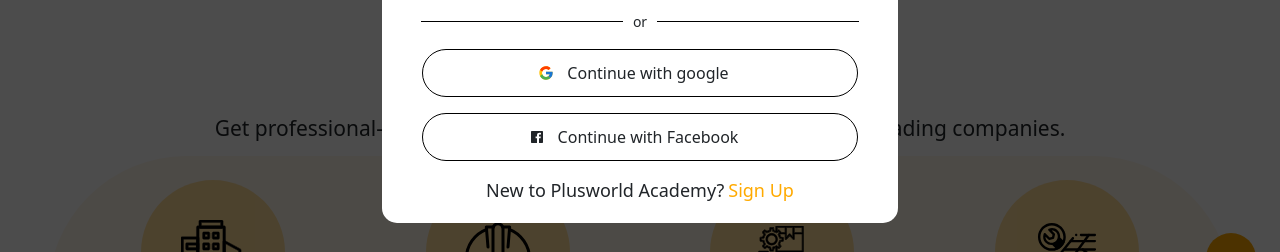
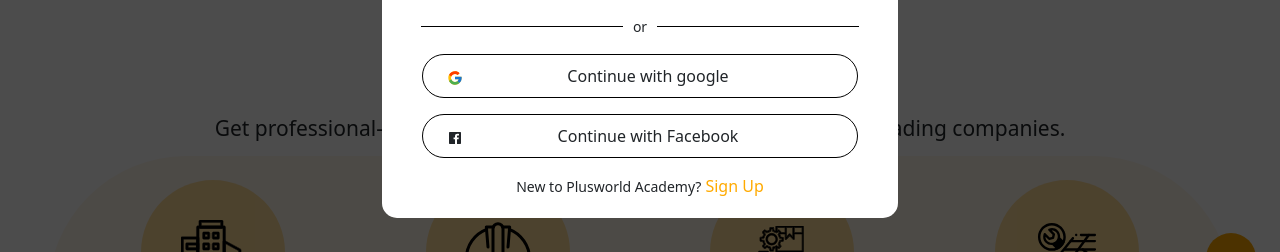
Before and after one commit to thenaijadev/plus_world_roofing_academy, a React (Vite) app: page / in a window 1280 px wide. Both pictures are taken after a click on the button "Login". Shown: the part 493-745 px from the top of the page. Built offline with nearby package versions, Linux system fonts and the light colour scheme.

Commit message:
edited some elements

```diff
--- a/src/auth/components/login/login.css
+++ b/src/auth/components/login/login.css
@@ -49,10 +49,6 @@
 .continue-btn > div > button:hover{
   background-color: var(--neutral-color-f) !important;
 }
-.new > a, .new>span{
-  font-size: 18px !important;
-  line-height: 26px !important;
-}
 .sign-up-link{
   color: var(--primary-color);
 }
--- a/src/auth/components/login/login.tsx
+++ b/src/auth/components/login/login.tsx
@@ -52,13 +52,17 @@
             <div className="border-top border-black w-50 col-5"></div>
           </div>
           <div className="my-3 continue-btn d-flex flex-column">
-            <div className="mb-3 d-flex align-items-center justify-content-center py-1 px-4 border border-black border-1 rounded-pill">
-              <FcGoogle />
-              <button className="btn fw-medium ">Continue with google</button>
+            <div className="mb-3 d-flex align-items-center  py-2 px-4 border border-black border-1 rounded-pill">
+              <div >
+                <FcGoogle />
+              </div>
+              <button className="btn fw-medium w-100  py-0">Continue with google</button>
             </div>
-            <div className="d-flex align-items-center justify-content-center px-4 py-1 border border-black border-1 rounded-pill">
-              <IoLogoFacebook />
-              <button className="btn fw-medium ">Continue with Facebook</button>
+            <div className="d-flex align-items-center  px-4 py-2 border border-black border-1 rounded-pill">
+              <div>
+                <IoLogoFacebook />
+              </div>
+              <button className="btn fw-medium w-100 py-0">Continue with Facebook</button>
             </div>
           </div>
           <div className="text-center new fw-medium">
```
